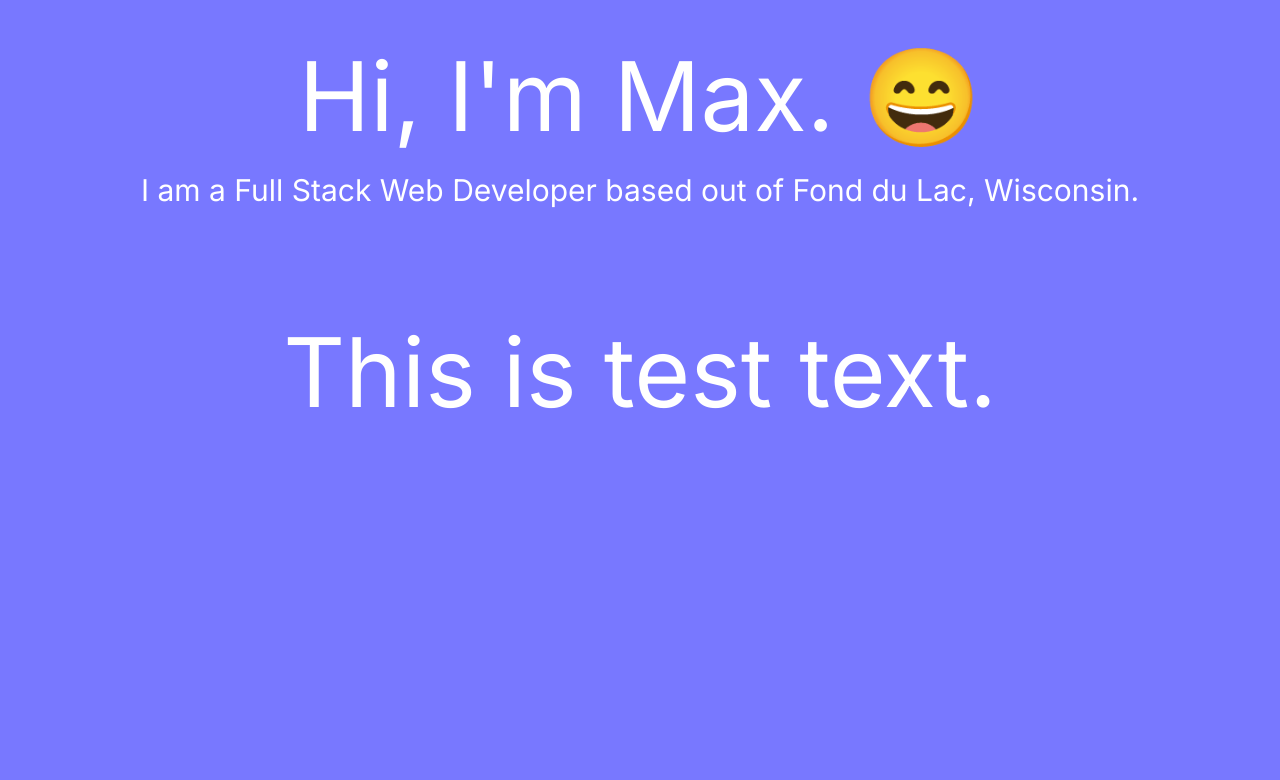
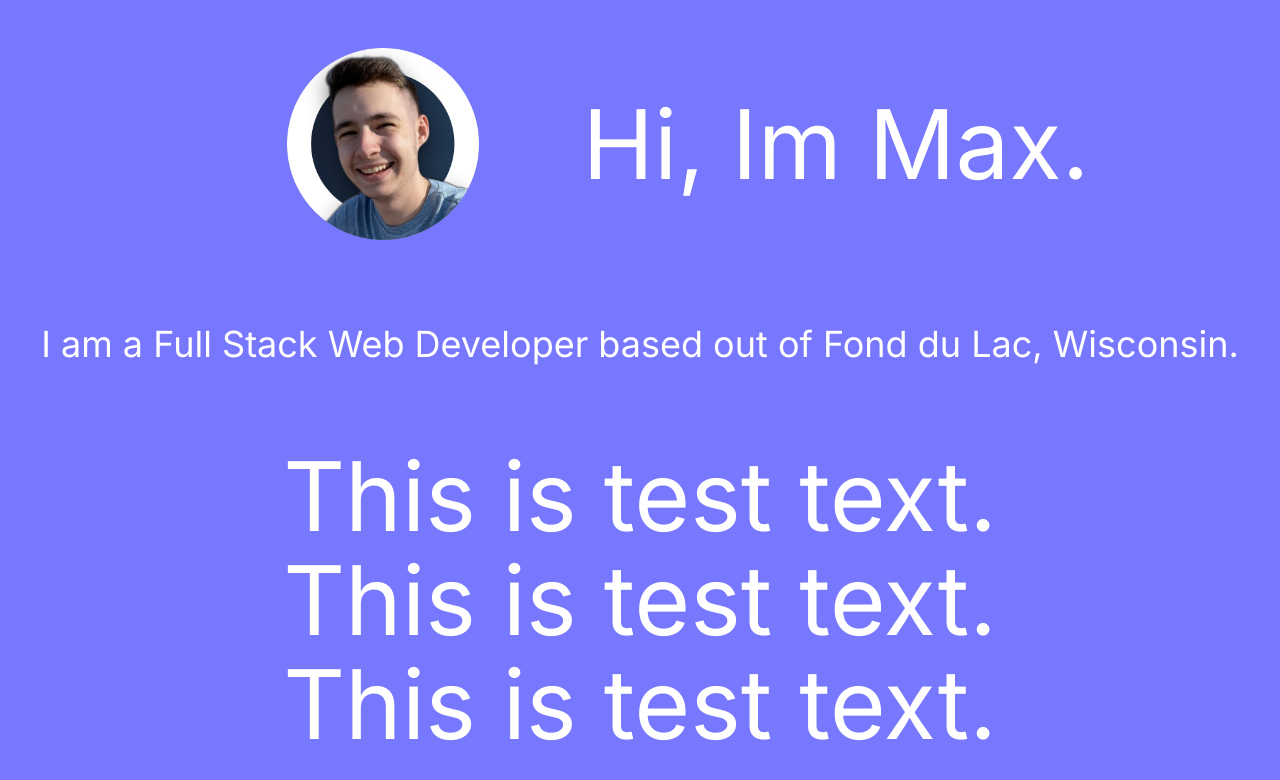
Before and after one commit to MaxHolzmann/portfolio, a Next.js app: page / in a window 1280 px wide. Shown: the top 780 px of the page. Built offline with nearby package versions, Linux system fonts and the light colour scheme.

Commit message:
testing with animations and adding an image

```diff
--- a/app/page.js
+++ b/app/page.js
@@ -41,13 +41,22 @@ export default function Home() {
   }, [scrollPosition]);
 
   return (
-    <div>
+    <>
       <main>
-        <div className='flex flex-col items-center justify-center gap-2 p-12'>
-          <h1 data-aos='fade-right' className='text-8xl'>
-            Hi, I'm Max. 😄
+        <div className='flex items-center justify-center gap-2 p-12 sm:flex-col lg:flex-row'>
+          <img
+            data-aos='fade-right'
+            class='h-48 w-96 object-scale-down'
+            src='/profile-pic.png'
+          ></img>
+
+          <h1 data-aos='fade-left' className='text-8xl'>
+            Hi, Im Max.
           </h1>
-          <h2 data-aos='fade-left' className='p-5 text-3xl'>
+        </div>
+
+        <div className='flex flex-col items-center justify-center gap-2 p-4'>
+          <h2 data-aos='fade-up' className='p-5 text-4xl'>
             I am a Full Stack Web Developer based out of Fond du Lac, Wisconsin.
           </h2>
         </div>
@@ -61,7 +70,23 @@ export default function Home() {
         >
           This is test text.
         </h1>
+
+        <h1
+          data-aos='fade-up'
+          data-aos-anchor-placement='top-center'
+          className='text-8xl'
+        >
+          This is test text.
+        </h1>
+
+        <h1
+          data-aos='fade-up'
+          data-aos-anchor-placement='top-center'
+          className='text-8xl'
+        >
+          This is test text.
+        </h1>
       </div>
-    </div>
+    </>
   );
 }
```
Also changed, not shown: tailwind.config.js (+7 -7 lines), public/profile-pic.png (added).
